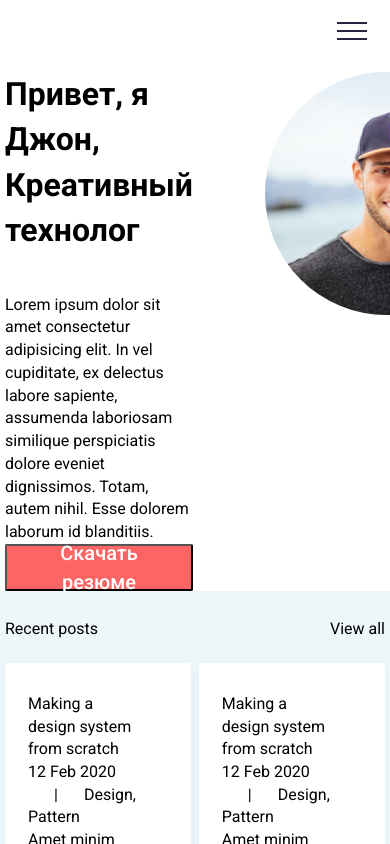
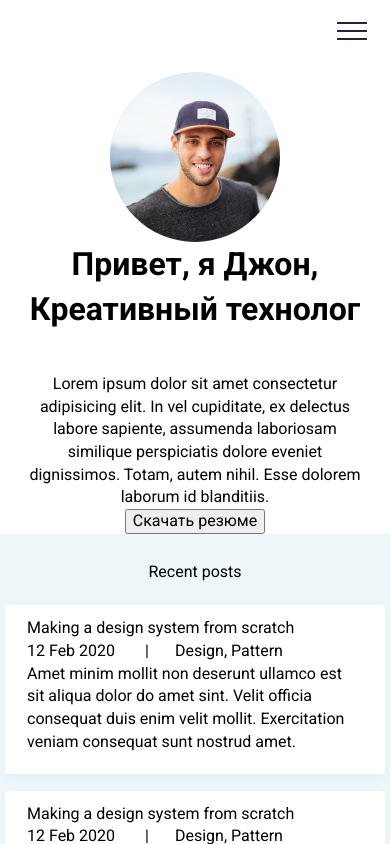
Before and after one commit to bend1ko/portfolio, a plain HTML site: page index.html in a window 390 px wide. Shown: the top 844 px of the page. Drawn offline with Linux system fonts and the light colour scheme.

Commit message:
Add files via upload

```diff
--- a/css/style.css
+++ b/css/style.css
@@ -65,7 +65,6 @@ h3 {
 .header__burger {
     width: 30px;
     height: 22px;
-    position: relative;
     display: none;
     align-items: center;
     margin-right: 18px;
@@ -135,6 +134,27 @@ h3 {
     object-fit: cover;
 }
 
+@media (max-width: 480px) {
+    .about__container {
+        flex-direction: column-reverse;
+        align-items: center;
+        text-align: center;
+    }
+
+    .about__avatar {
+        width: 170px;
+        height: 170px;
+    }
+
+    .about__info {
+        padding: 0 24px;
+    }
+
+    .about__title {
+        font-size: 32px;
+    }
+}
+
 .recent-posts {
     background-color: #EDF7FA;
     padding: 27px 0px 32px;
@@ -167,22 +187,27 @@ h3 {
 .separator {
     margin: 0px 26px;
 }
-.button {
-    background-color: #ff6464;
-    border-radius: 2px;
-    font-weight: 500;
-    font-size: 20px;
-    color: #fff;
-    line-height: 145%;
-    height: 47px;
-    display: -webkit-inline-box;
-    display: -ms-inline-flexbox;
-    display: inline-flex;
-    -webkit-box-align: center;
-    -ms-flex-align: center;
-    align-items: center;
-    -webkit-box-pack: center;
-    -ms-flex-pack: center;
-    justify-content: center;
-    text-align: center;
-    padding: 0 20px;}
+
+@media (max-width: 480px) {
+    .recent-posts__top {
+        justify-content: center;
+    }
+
+    .recent-posts__link {
+        display: none;
+    }
+
+    .recent-posts__articles {
+        flex-direction: column;
+    }
+
+    .recent-posts__article {
+        width: 100%;
+        margin-right: 0;
+        padding: 12px 22px 20px;
+        margin-bottom: 17px;
+    }
+    .recent-posts-container{
+padding: 0 10px;
+    }
+}
--- a/index.html
+++ b/index.html
@@ -20,8 +20,7 @@
                 <nav class="nav">
                     <ul class="nav__list">
                         <li class="nav__item">
-                            <a href="#" class="nav__link">Works</a>
-                        </li>
+                            <a href="#" class="nav__link">works</a>
                         <li class="nav__item">
                             <a href="#" class="nav__link">Blog</a>
                         </li>
@@ -58,7 +57,7 @@
                 </div>
             </section>
             <section class="recent-posts">
-                <div class="container">
+                <div class="container recent-posts__container">
                     <div class="recent-posts__top">
                         <div class="recent-posts__title title-category">Recent posts</div>
                         <a href="#" class="recent-posts__link">View all</a>
```
